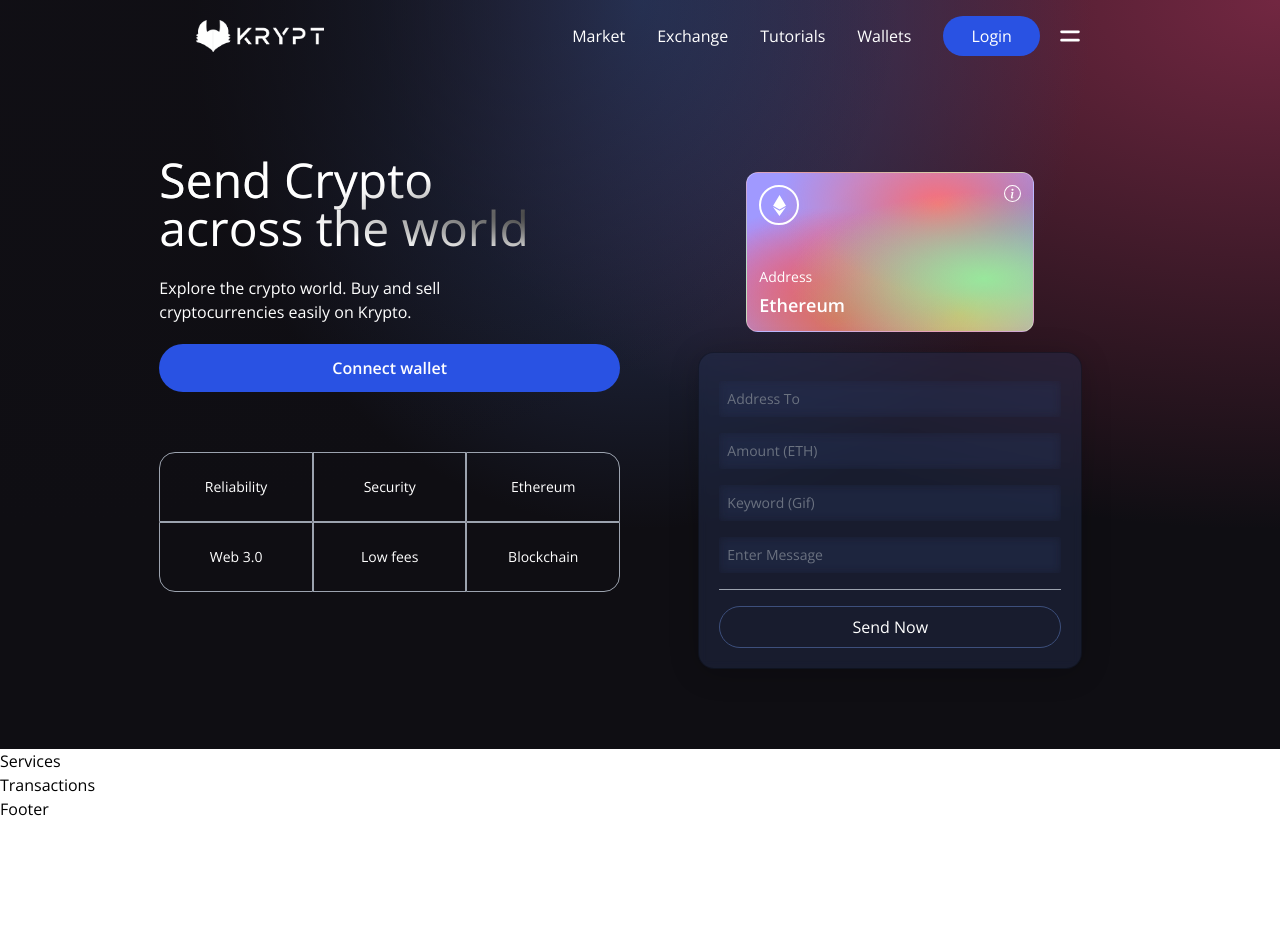
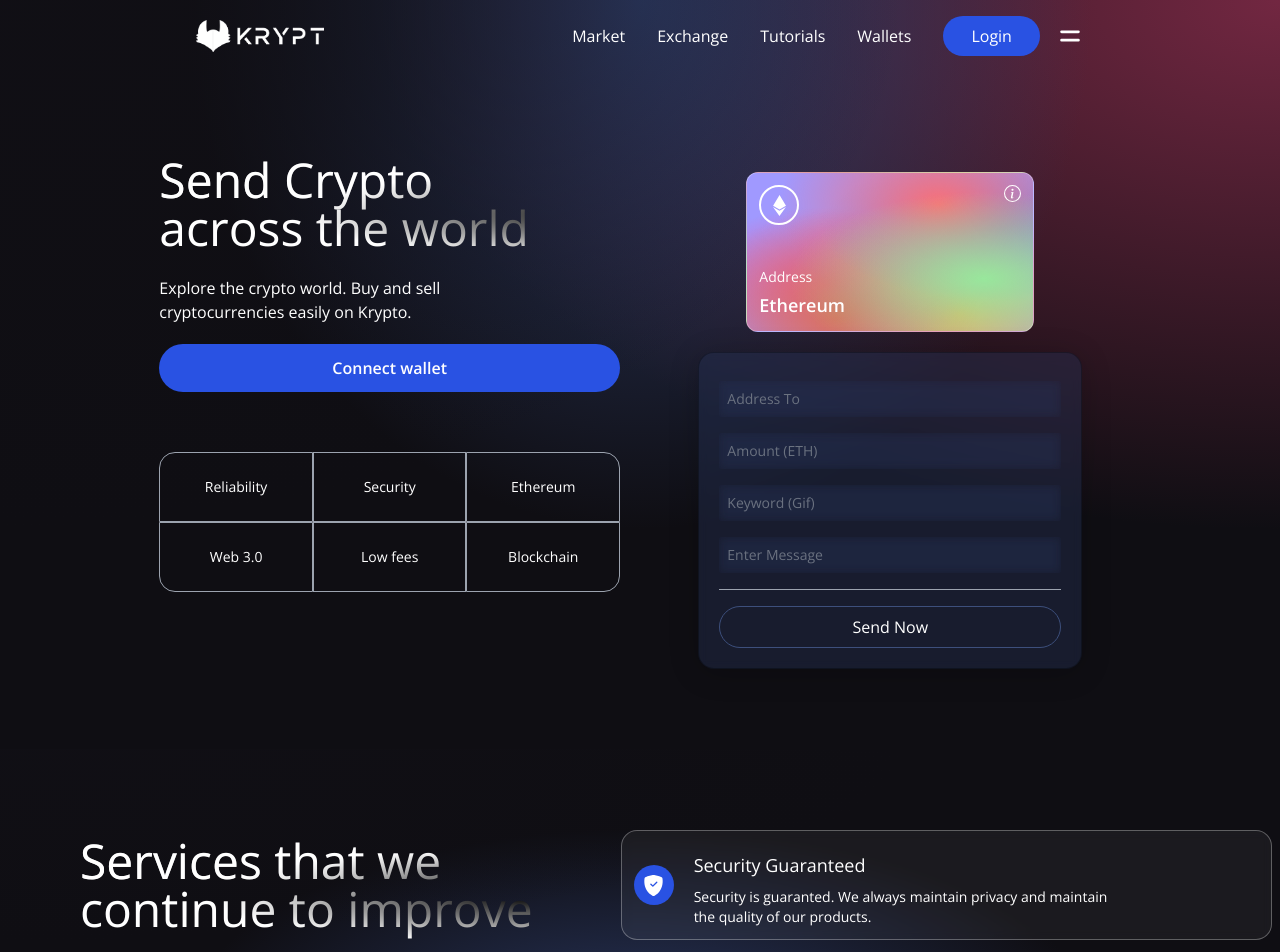
Before and after one commit to sserges/krypt, a React (Vite) app in the folder client/: page / in a window 1280 px wide. Shown: the top 952 px of the page. Before the commit the page ends 821 px from the top, so only its background shows below. Built offline with nearby package versions, Linux system fonts and the light colour scheme.

Commit message:
ServiceCard component added

```diff
--- a/client/src/components/Services.jsx
+++ b/client/src/components/Services.jsx
@@ -1,6 +1,36 @@
+import { BsShieldFillCheck } from 'react-icons/bs'
+import { BiSearchAlt } from 'react-icons/bi'
+import { RiHeart2Fill } from 'react-icons/ri'
+
+const ServiceCard = ({ color, title, icon, subtitle }) => (
+    <div className='flex flex-row justify-start items-center white-glassmorphism p-3 m-2 cursor-pointer hover:shadow-xl'>
+        <div className={`w-10 h-10 rounded-full flex justify-center items-center ${color}`}>
+            {icon}
+        </div>
+        <div className='ml-5 flex flex-col flex-1'>
+            <h1 className='mt-2 text-white text-lg'>{title}</h1>
+            <p className='mt-2 text-white text-sm md:w-9/12'>{subtitle}</p>
+        </div>
+    </div>
+)
+
 const Services = () => {
     return (
-        <h1>Services</h1>
+        <div className='flex w-full justify-center items-center gradient-bg-services'>
+            <div className='flex mf:flex-row flex-col items-center justify-between md:p-20 py-12 px-4'>
+                <div className='flex-1 flex flex-col justify-start items-start'>
+                    <h1 className='text-white text-3xl sm:text-5xl py-2 text-gradient'>Services that we <br /> continue to improve</h1>
+                </div>
+            </div>
+            <div className='flex-1 flex flex-col justify-start items-center'>
+                <ServiceCard
+                    color="bg-[#2952E3]"
+                    title="Security Guaranteed"
+                    icon={<BsShieldFillCheck fontSize={21} className='text-white' />}
+                    subtitle="Security is guaranted. We always maintain privacy and maintain the quality of our products."
+                />
+            </div>
+        </div>
     )
 }
 
--- a/client/src/context/TransactionContext.jsx
+++ b/client/src/context/TransactionContext.jsx
@@ -18,6 +18,8 @@
 export const TransactionProvider = ({ children }) => {
     const [currentAccount, setCurrentAccount] = useState('')
     const [formData, setFormData] = useState({ addressTo: '', amount: '', keyword: '', message: '' })
+    const [isLoading, setIsLoading] = useState(false)
+    const [transactionCount, setTransactionCount] = useState(localStorage.getItem('transactionCount'))
 
     const handleChange = (e, name) => {
         setFormData((prevState) => ({ ...prevState, [name]: e.target.value }))
@@ -62,8 +64,29 @@
         try {
             if (!ethereum) return alert("Please install metamask")
             const { addressTo, amount, keyword, message } = formData
+            const transactionContract = getEthereumContract()
+            const parsedAmount = ethers.utils.parseEther(amount)
 
-            const transactionContract = getEthereumContract()
+            await ethereum.request({
+                method: 'eth_sendTransaction',
+                params: [{
+                    from: currentAccount,
+                    to: addressTo,
+                    gas: '0x5208', // 21000 GWEI
+                    value: parsedAmount._hex
+                }]
+            })
+
+            const transactionHash = await transactionContract.addToBlockchain(addressTo, parsedAmount, message, keyword)
+
+            setIsLoading(true)
+            console.log(`Loading - ${transactionHash.hash}`)
+            await transactionHash.wait()
+            setIsLoading(false)
+            console.log(`Success - ${transactionHash.hash}`)
+
+            const transactionCount = await transactionContract.getTransactionCount()
+            setTransactionCount(transactionCount.toNumber())
 
         } catch (error) {
             console.log(error)
```
